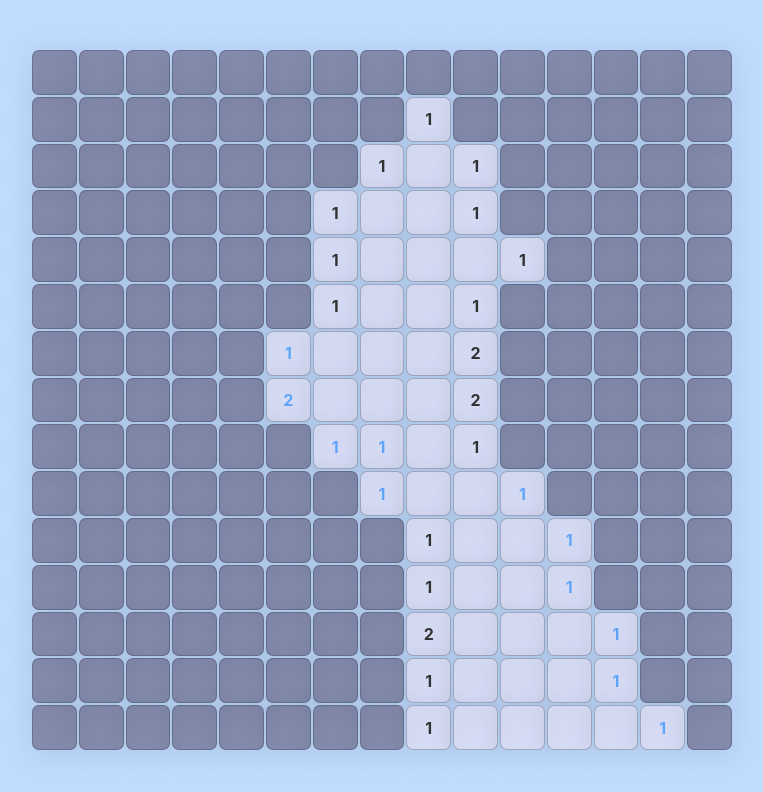
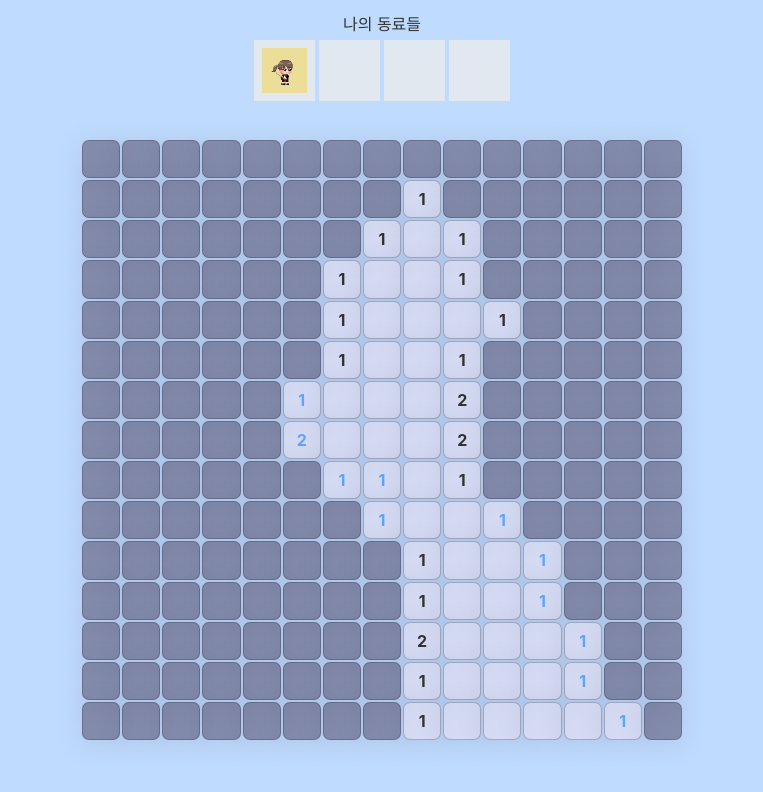
Before and after one commit to r-4bb1t/minesweeper, a Next.js app: page / in a window 1280 px wide. Shown: the top 792 px of the page, without its empty margins (258-1021 px from the left). Built offline with nearby package versions, Linux system fonts and the light colour scheme; a web font is replaced by a local one.

Commit message:
allies list 추가

```diff
--- a/pages/index.tsx
+++ b/pages/index.tsx
@@ -3,6 +3,7 @@ import Battle from "components/Battle";
 import type { GetServerSideProps, NextPage } from "next";
 import { useEffect, useState } from "react";
 import allies_info from "../scripts/allies_info.json";
+import optionscript from "../scripts/options.json";
 import { AnimatePresence, motion } from "framer-motion";
 import cc from "classcat";
 
@@ -231,9 +232,61 @@ const Home: NextPage = () => {
   return (
     <>
       <div
-        className={`w-screen h-screen flex items-center justify-center p-3 bg-blue-200 ${isEffect && "animate-scale"}`}
+        className={`w-screen h-screen overflow-y-auto flex flex-col items-center p-3 bg-blue-200 gap-16 ${
+          isEffect && "animate-scale"
+        }`}
       >
-        <div className="w-full max-w-[700px] aspect-square grid grid-cols-[repeat(15,minmax(0,1fr))] gap-[2px] justify-center items-center select-none">
+        <div className="w-full h-16 flex flex-col items-center gap-1">
+          나의 동료들
+          <div className="w-64 h-16 grid grid-cols-4 gap-1">
+            {[...Array(4)].map((_, i) => {
+              return allies.length > i ? (
+                <div className="aspect-square w-full relative bg-slate-200 group" key={i}>
+                  <div
+                    className={cc([
+                      "absolute inset-2 top-auto bg-red-500 bg-opacity-40",
+                      hps[i] > 10 && "bg-yellow-400",
+                      hps[i] > 30 && "bg-green-400",
+                    ])}
+                    style={{ height: `calc(${(hps[i] / 50) * 100}% - 1rem)` }}
+                  ></div>
+                  <div className="absolute inset-2">
+                    <img src={allies_info[allies[i]].src} className="object-contain z-[3000]" />
+                  </div>
+                  <div className="absolute top-[calc(100%+0.5rem)] hidden group-hover:block bg-slate-900 bg-opacity-60 p-3 z-[5000] text-white">
+                    {allies_info[allies[i]].name}의 스킬
+                    {options[i].map(
+                      (o, i) =>
+                        o !== 0 && (
+                          <div key={i} className="whitespace-nowrap">
+                            {optionscript[o].title[Math.floor(Math.random() * optionscript[o].title.length)]}
+                            {(optionscript[o].attack > 0 ||
+                              optionscript[o].heal > 0 ||
+                              optionscript[o].defence > 0) && (
+                              <>
+                                {optionscript[o].attack > 0 && (
+                                  <span className="text-red-400 digital text-sm"> {optionscript[o].attack} 공격</span>
+                                )}
+                                {optionscript[o].heal > 0 && (
+                                  <span className="text-green-400 digital text-sm"> {optionscript[o].heal} 회복</span>
+                                )}
+                                {optionscript[o].defence > 0 && (
+                                  <span className="text-blue-400 digital text-sm"> {optionscript[o].defence} 방어</span>
+                                )}
+                              </>
+                            )}
+                          </div>
+                        ),
+                    )}
+                  </div>
+                </div>
+              ) : (
+                <div className="aspect-square w-full relative bg-slate-200" key={i}></div>
+              );
+            })}
+          </div>
+        </div>
+        <div className="w-full max-w-[600px] aspect-square grid grid-cols-[repeat(15,minmax(0,1fr))] gap-[2px] justify-center items-center select-none">
           {mp.map((line, i) =>
             line.map((cell, j) => (
               <div
```
